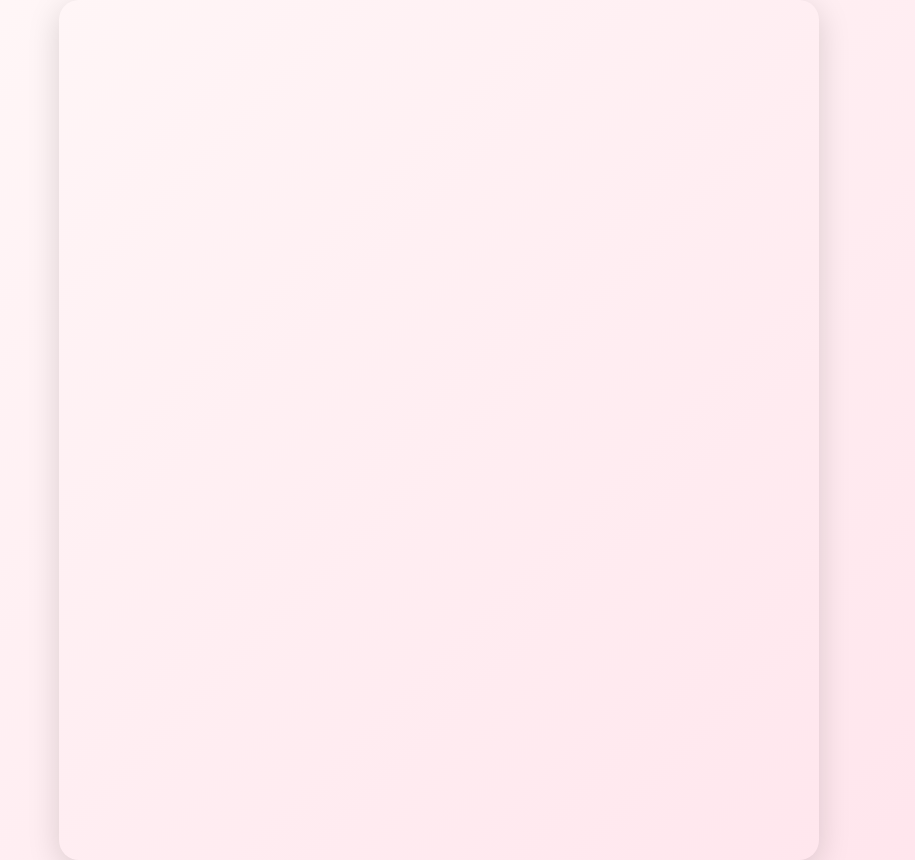
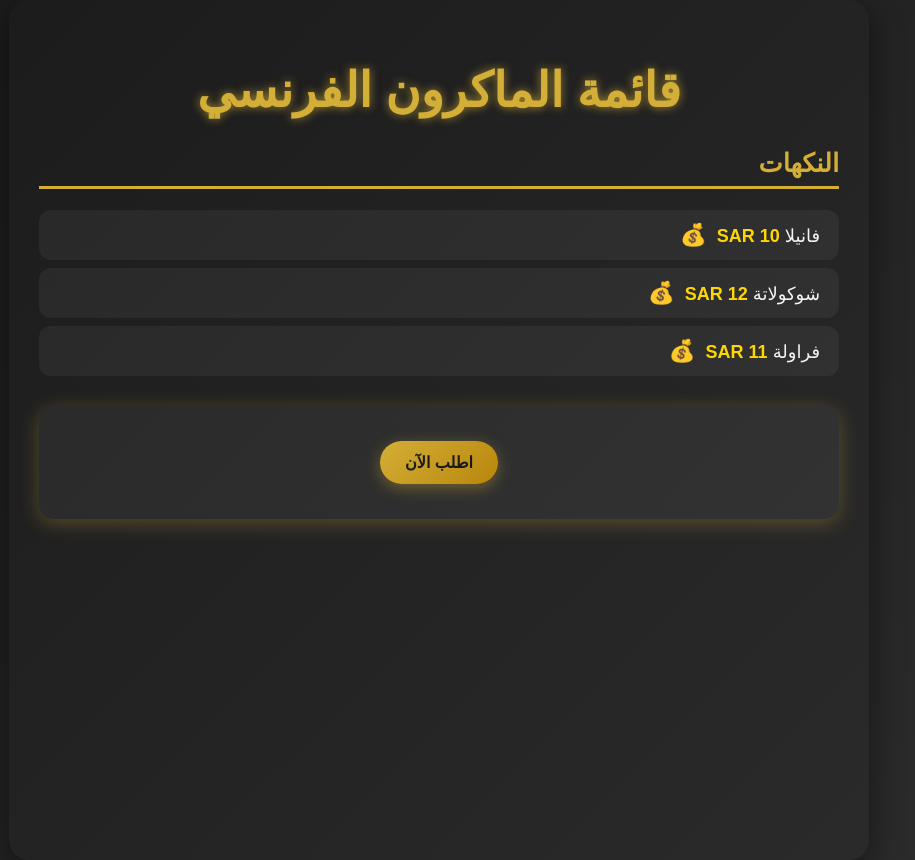
Before and after one commit to hifoo8/macaron-menu, a plain HTML site: page index.html in a window 1280 px wide. Shown: the whole page, without its empty margins (201-1116 px from the left). Drawn offline with Linux system fonts and the light colour scheme.

Commit message:
إضافة قائمة الماكرون التفاعلية

```diff
--- a/index.html
+++ b/index.html
@@ -2,102 +2,111 @@
 <html lang="ar" dir="rtl">
 <head>
 <meta charset="UTF-8">
-<title>قائمة الماكرون الفرنسي</title>
+<title>قائمة الماكرون الفرنسي - أسلوب فاخر</title>
 <style>
   /* ===== إعدادات الصفحة العامة ===== */
   body {
-    font-family: 'Tahoma', sans-serif; /* نوع الخط */
-    background: linear-gradient(135deg, #fff8f8 0%, #ffe4ec 100%); /* لون الخلفية المتدرج */
-    color: #4a2c2a; /* لون النصوص */
-    padding: 30px; /* المسافة الداخلية */
-    max-width: 700px; /* عرض المحتوى */
-    margin: auto; /* توسيط المحتوى */
-    border-radius: 20px; /* تدوير الحواف */
-    box-shadow: 0 8px 32px rgba(0,0,0,0.15); /* ظل */
-    min-height: 100vh; /* ملء الشاشة */
+    font-family: 'Cairo', sans-serif; /* خط أنيق */
+    background: linear-gradient(135deg, #1a1a1a 0%, #2c2c2c 100%); /* خلفية داكنة فاخرة */
+    color: #f5f5f5; /* لون النص */
+    padding: 30px;
+    max-width: 800px;
+    margin: auto;
+    border-radius: 20px;
+    box-shadow: 0 8px 32px rgba(0,0,0,0.5);
+    min-height: 100vh;
   }
 
   /* ===== العنوان الرئيسي ===== */
   h1 {
-    text-align: center; /* توسيط العنوان */
-    color: #e85a78; /* لون العنوان */
-    font-size: 2.5em; /* حجم الخط */
-    margin-bottom: 30px; /* المسافة أسفل */
-    text-shadow: 2px 2px 4px rgba(0,0,0,0.1); /* ظل خفيف */
+    text-align: center;
+    color: #d4af37; /* ذهبي فاخر */
+    font-size: 3em;
+    margin-bottom: 30px;
+    text-shadow: 0 0 10px rgba(212, 175, 55, 0.7);
   }
 
   /* ===== العناوين الفرعية ===== */
   h2 {
-    color: #c14462; /* لون */
-    border-bottom: 3px solid #e85a78; /* خط سفلي */
-    padding-bottom: 8px; /* مسافة */
-    font-size: 1.4em; /* حجم */
-    margin-top: 30px; /* مسافة */
+    color: #d4af37;
+    border-bottom: 3px solid #d4af37;
+    padding-bottom: 8px;
+    font-size: 1.6em;
+    margin-top: 30px;
   }
 
   /* ===== القوائم ===== */
   ul {
-    list-style-type: none; /* إزالة النقاط */
-    padding: 0; /* إزالة الفراغ */
+    list-style-type: none;
+    padding: 0;
   }
   ul li {
-    padding: 12px 15px; /* مسافة داخلية */
-    font-size: 18px; /* حجم النص */
-    margin: 8px 0; /* مسافة بين العناصر */
-    background: rgba(255, 255, 255, 0.7); /* خلفية */
-    border-radius: 12px; /* تدوير */
-    transition: all 0.3s ease; /* حركة */
-    cursor: pointer; /* شكل المؤشر */
-    border-right: 4px solid transparent; /* خط جانبي */
+    padding: 12px 15px;
+    font-size: 18px;
+    margin: 8px 0;
+    background: rgba(255, 255, 255, 0.05);
+    border-radius: 12px;
+    transition: all 0.3s ease;
+    cursor: pointer;
+    border-right: 4px solid transparent;
   }
   ul li:hover {
-    background: rgba(255, 255, 255, 0.9); /* لون عند المرور */
-    transform: translateX(-5px); /* تحريك */
-    border-right: 4px solid #e85a78; /* خط */
-    box-shadow: 0 4px 15px rgba(232, 90, 120, 0.2); /* ظل */
+    background: rgba(212, 175, 55, 0.1);
+    transform: translateX(-5px);
+    border-right: 4px solid #d4af37;
+    box-shadow: 0 4px 15px rgba(212, 175, 55, 0.2);
   }
 
   /* ===== الأسعار ===== */
   .price {
-    font-weight: bold; /* عريض */
-    color: #6d2d3c; /* لون */
-    position: relative; /* تحديد */
+    font-weight: bold;
+    color: #ffd700; /* ذهبي فاتح */
+    position: relative;
   }
   .price::after {
-    content: "💰"; /* أيقونة */
-    margin-right: 10px; /* مسافة */
-    font-size: 1.2em; /* حجم */
+    content: "💰";
+    margin-right: 10px;
+    font-size: 1.2em;
   }
 
   /* ===== التواصل ===== */
   .contact {
-    background: linear-gradient(135deg, #ffe4ec 0%, #ffd1dc 100%);
+    background: rgba(255, 255, 255, 0.05);
     padding: 25px;
     border-radius: 15px;
     text-align: center;
-    box-shadow: 0 4px 20px rgba(232, 90, 120, 0.3);
+    box-shadow: 0 4px 20px rgba(212, 175, 55, 0.3);
     margin-top: 30px;
   }
   .contact-button {
     display: inline-block;
-    background: linear-gradient(135deg, #e85a78 0%, #c14462 100%);
-    color: white;
+    background: linear-gradient(135deg, #d4af37 0%, #b8860b 100%);
+    color: #1a1a1a;
     padding: 12px 25px;
     border-radius: 25px;
     text-decoration: none;
     margin: 10px;
     transition: all 0.3s ease;
     font-weight: bold;
-    box-shadow: 0 4px 15px rgba(232, 90, 120, 0.4);
+    box-shadow: 0 4px 15px rgba(212, 175, 55, 0.4);
   }
   .contact-button:hover {
     transform: translateY(-2px);
-    box-shadow: 0 6px 20px rgba(232, 90, 120, 0.6);
-    background: linear-gradient(135deg, #c14462 0%, #a03651 100%);
+    box-shadow: 0 6px 20px rgba(212, 175, 55, 0.6);
+    background: linear-gradient(135deg, #b8860b 0%, #8b6914 100%);
   }
 </style>
 </head>
 <body>
-<!-- ضع هنا القائمة والأزرار والصور -->
+<h1>قائمة الماكرون الفرنسي</h1>
+<h2>النكهات</h2>
+<ul>
+  <li>فانيلا <span class="price">10 SAR</span></li>
+  <li>شوكولاتة <span class="price">12 SAR</span></li>
+  <li>فراولة <span class="price">11 SAR</span></li>
+</ul>
+<div class="contact">
+  <a href="#" class="contact-button">اطلب الآن</a>
+</div>
 </body>
 </html>
```
